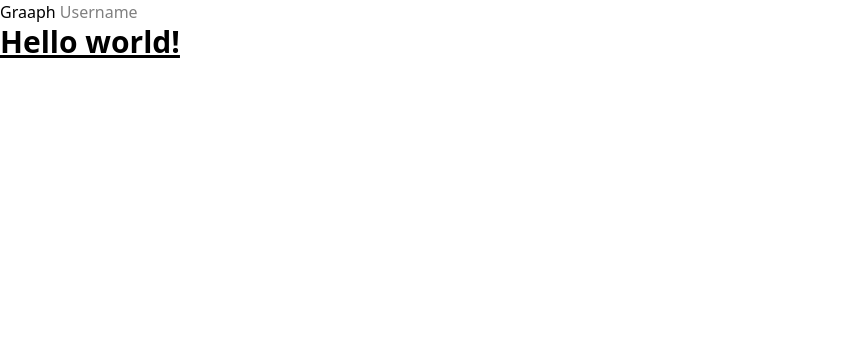
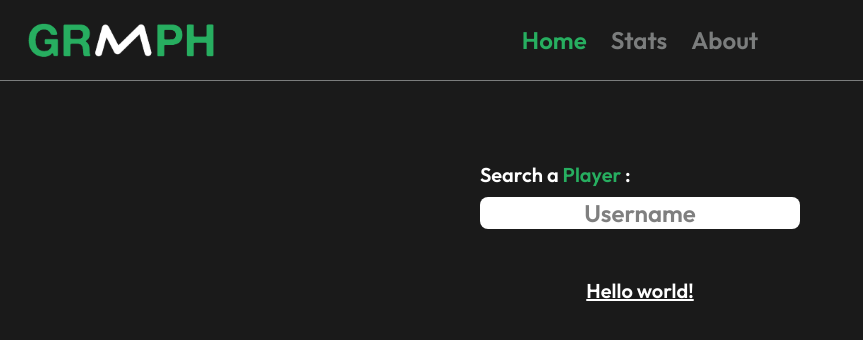
Before and after one commit to BBlyde/graaph, a Vue app: page / in a window 1280 px wide. Shown: the top 340 px of the page, without its empty margins (0-863 px from the left). Built offline with nearby package versions, Linux system fonts and the light colour scheme.

Commit message:
huge rework on the structure of the app & major front update

```diff
--- a/src/App.vue
+++ b/src/App.vue
@@ -1,13 +1,10 @@
 <template>
-  <div class="container">
+  <DefaultLayout>
     <RouterView></RouterView>
-  </div>
+  </DefaultLayout>
 </template>
 
 <script setup>
 import { RouterView } from 'vue-router';
-
-
+import DefaultLayout from '@/layouts/DefaultLayout.vue'
 </script>
-
-<style></style>
--- /dev/null
+++ b/src/assets/app.css
@@ -0,0 +1 @@
+@import url('https://fonts.googleapis.com/css2?family=Outfit:wght@600&display=swap');
--- a/src/assets/main.css
+++ b/src/assets/main.css
@@ -1 +1,6 @@
 @import "tailwindcss";
+
+@theme {
+    --font-primary: "Outfit", sans-serif;
+    --color-primary: #27ae60;
+}
--- /dev/null
+++ b/src/components/AppHeader.vue
@@ -0,0 +1,24 @@
+<template>
+    <header class="text-2xl" style="color:#7b7d7d;background-color:#1A1A1A;">
+        <div class="px-4 py-4 flex justify-between items-center">
+            <div class="flex-1">
+                <img src="@/assets/logo.png" alt="Logo" class="h-12 w-auto" />
+            </div>
+
+            <nav class="flex-1 text-center space-x-6">
+                <router-link to="/" class="hover:underline">Home</router-link>
+                <router-link to="/Stats" class="hover:underline">Stats</router-link>
+                <router-link to="/About" class="hover:underline">About</router-link>
+            </nav>
+
+            <div class="flex-1 text-right">
+            </div>
+        </div>
+        <hr>
+    </header>
+</template>
+<style>
+.active-link {
+    color: #27ae60;
+}
+</style>
--- a/src/components/BarChart.vue
+++ b/src/components/BarChart.vue
@@ -1,5 +1,5 @@
 <template>
-    <Bar :data="chartData" :options="chartOptions" />
+    <Bar :data="chartData" :options="chartOptions"/>
 </template>
 
 <script setup>
--- /dev/null
+++ b/src/layouts/DefaultLayout.vue
@@ -0,0 +1,12 @@
+<template>
+  <div class="min-h-screen flex flex-col font-primary text-white" style="background-color: #1A1A1A;">
+    <AppHeader />
+    <main class="flex-1">
+      <slot />
+    </main>
+  </div>
+</template>
+
+<script setup>
+import AppHeader from '@/components/AppHeader.vue'
+</script>
--- a/src/main.js
+++ b/src/main.js
@@ -1,4 +1,5 @@
 import './assets/main.css'
+import './assets/app.css'
 
 import { createApp } from 'vue'
 import App from './App.vue'
--- a/src/router/index.js
+++ b/src/router/index.js
@@ -1,12 +1,24 @@
 import { createRouter, createWebHistory } from 'vue-router'
+import HomePage from '@/views/HomePage.vue'
+import StatsPage from '@/views/StatsPage.vue'
+import AboutPage from '@/views/AboutPage.vue'
 import PlayerPage from '@/views/PlayerPage.vue'
-import HomePage from '@/views/HomePage.vue'
 
 const routes = [
   {
     path: '/',
     name: 'HomePage',
     component: HomePage
+  },
+  {
+    path: '/Stats',
+    name: 'Stats',
+    component: StatsPage
+  },
+  {
+    path: '/About',
+    name: 'About',
+    component: AboutPage
   },
   {
     path: '/player/:id',
@@ -18,7 +30,8 @@ const routes = [
 
 const router = createRouter({
   history: createWebHistory(),
-  routes
+  routes,
+  linkActiveClass: 'active-link'
 })
 
 export default router
--- /dev/null
+++ b/src/views/AboutPage.vue
@@ -0,0 +1,3 @@
+<template>
+    About Page
+</template>
--- a/src/views/HomePage.vue
+++ b/src/views/HomePage.vue
@@ -1,9 +1,18 @@
 <template>
-    Graaph
-    <input v-model="playerId" @keyup.enter="goToPlayer" placeholder="Username" />
-    <h1 class="text-3xl font-bold underline">
-    Hello world!
-  </h1>
+    <div class="flex-row justify-items-center py-20">
+        <div class="flex-row">
+            <span class="text-xl">Search a <span class="text-primary">Player</span> :</span>
+            <div>
+                <input name="searchPlayer" class="my-2 bg-white text-black w-xs text-2xl text-center rounded-lg"
+                    v-model="playerId" @keyup.enter="goToPlayer" placeholder='Username' />
+            </div>
+        </div>
+        <div class="my-10">
+            <h1 class="text-xl underline">
+                Hello world!
+            </h1>
+        </div>
+    </div>
 </template>
 
 <script setup>
--- a/src/views/PlayerPage.vue
+++ b/src/views/PlayerPage.vue
@@ -1,12 +1,11 @@
 <template>
-  <router-link to="/">
-    <button>Home</button>
-  </router-link>
-  <div class="button-group">
-    <button @click="changeDay(1)">24 Hours</button>
-    <button @click="changeDay(7)">7 Days</button>
-    <button @click="changeDay(30)">30 Days</button>
-  </div>
+  <div class="flex-row">
+    <select v-model="selectedDays" @change="changeDay(selectedDays)" class="px-3 py-2 border rounded-md text-black">
+      <option :value="1">24 Hours</option>
+      <option :value="7">7 Days</option>
+      <option :value="30">30 Days</option>
+    </select>
+    <div class="w-2xl">
       <div v-if="loading">Loading..</div>
       <div v-else-if="player">
         <BarChart :player="player" />
@@ -14,6 +13,8 @@
       </div>
       <div v-else>
         No data for the player
+      </div>
+    </div>
   </div>
 </template>
 
@@ -32,6 +33,7 @@ const route = useRoute()
 const player = ref(null)
 const loading = ref(true)
 const day = ref(1)
+const selectedDays = ref(1)
 
 const fetchPlayer = async (id, day) => {
 
--- /dev/null
+++ b/src/views/StatsPage.vue
@@ -0,0 +1 @@
+<template>Stats Page</template>
```
Also changed, not shown: src/assets/logo.png (added). Lines whose indentation alone changed are shown as unchanged.
